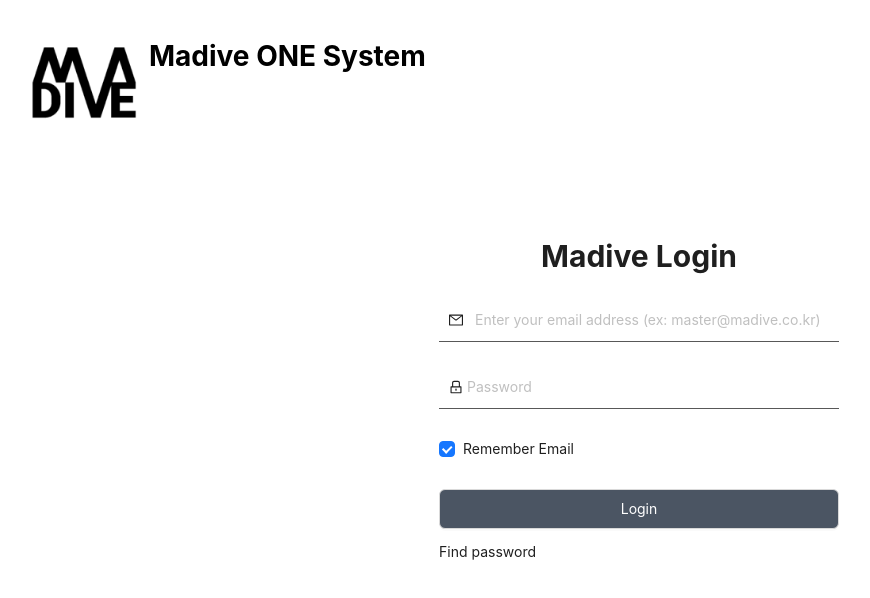
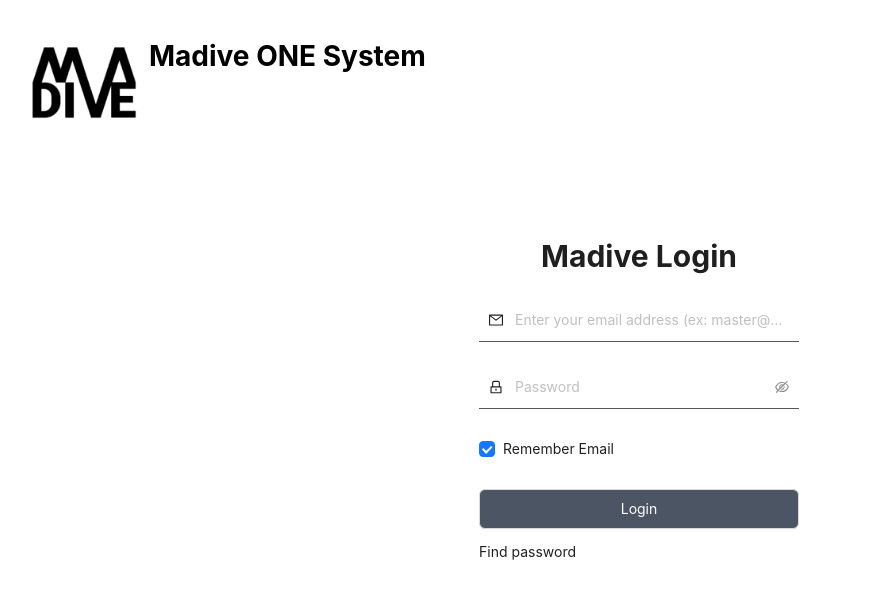
Before and after one commit to dinhhanhshinhands/Madive-one_FE, a React (Vite) app: page /login in a window 1280 px wide. Shown: the top 598 px of the page, without its empty margins (1-871 px from the left). Built offline with nearby package versions, Linux system fonts and the light colour scheme; what i18next-resources-to-backend would draw is missing.

Commit message:
Update login page, env, translation

```diff
--- /dev/null
+++ b/src/constants/index.ts
@@ -0,0 +1,3 @@
+export const EMAIL_KEY = 'email';
+export const FORM_REQUIRED_MESSAGE = "'${label}' is required";
+export const FORM_INVALID_MESSAGE = "'${label}' is invalid";
--- a/src/locales/en/common.json
+++ b/src/locales/en/common.json
@@ -2,5 +2,6 @@
   "uppercase": "{{value, uppercase}}",
   "capitalize": "{{value, capitalize}}",
   "lowercase": "{{value, lowercase}}",
-  "This field is required": "This field is required"
+  "This field is required": "This field is required",
+  "This field is not a valid email": "This field is not a valid email"
 }
--- a/src/locales/kr/common.json
+++ b/src/locales/kr/common.json
@@ -2,5 +2,6 @@
   "uppercase": "{{value, uppercase}}",
   "capitalize": "{{value, capitalize}}",
   "lowercase": "{{value, lowercase}}",
-  "This field is required": "이 필드는 필수입니다"
+  "This field is required": "이 필드는 필수입니다",
+  "This field is not a valid email": "이 필드는 유효한 이메일이 아닙니다"
 }
--- a/src/pages/login/index.tsx
+++ b/src/pages/login/index.tsx
@@ -4,10 +4,11 @@
 import { LockOutlined, MailOutlined } from '@ant-design/icons';
 import { Button, Checkbox, Form, Image, Row } from 'antd';
 
+import { useLogin } from '@/apis/hooks/auth';
 import { useAuth } from '@/utils/hooks/useAuth';
 
-import { StyledForm, StyledFormItem } from '@/pages/login/styled';
-import { paths } from '@/routes/routes';
+import { EMAIL_KEY } from '@/constants';
+import { StyledInput, StyledInputPassword } from '@/pages/login/styled';
 
 const loginLogo = '/src/assets/images/logo.png';
 
@@ -30,15 +31,36 @@
 const Login = ({ isAdmin = false }: LoginProps): JSX.Element => {
   const { t: commonTranslation } = useTranslation('common');
   const { t: loginTranslation } = useTranslation('login');
+  const navigate = useNavigate();
   const { login } = useAuth();
-  const navigate = useNavigate();
+  const [form] = Form.useForm<LoginFormType>();
+  const { isLoading, mutate } = useLogin();
 
-  const onSubmitForm = (formValues: unknown) => {
-    console.log('formValues', formValues);
+  const onSubmitForm = (formValues: LoginFormType) => {
+    if (formValues.rememberEmail) {
+      localStorage.setItem(EMAIL_KEY, formValues.email);
+    } else {
+      localStorage.removeItem(EMAIL_KEY);
+    }
 
-    login(isAdmin);
+    mutate(
+      {
+        email: formValues.email,
+        password: formValues.password,
+      },
+      {
+        onError: (err) => {
+          console.log('login error', err);
+        },
+        onSuccess: () => {
+          console.log('login success');
+        },
+      }
+    );
 
-    navigate(isAdmin ? paths.admin.index : paths.apo.index, { replace: true });
+    // login(isAdmin);
+
+    // navigate(isAdmin ? paths.admin.index : paths.apo.index, { replace: true });
   };
 
   return (
@@ -57,16 +79,21 @@
         </Row>
       </div>
       <div className="tw-flex tw-items-center tw-justify-center tw-h-screen">
-        <StyledForm
+        <Form<LoginFormType>
+          className="tw-w-1/4"
+          form={form}
           onFinish={onSubmitForm}
           initialValues={loginFormInitValues}
         >
           <h2 className="tw-text-3xl tw-text-center">Madive {loginTranslation('Login')}</h2>
           <Form.Item
             name="email"
-            rules={[{ required: true, message: commonTranslation('This field is required') }]}
+            rules={[
+              { required: true, message: commonTranslation('This field is required') },
+              // { type: 'email', message: commonTranslation('This field is not a valid email') },
+            ]}
           >
-            <StyledFormItem
+            <StyledInput
               prefix={<MailOutlined className="tw-mr-2" />}
               placeholder={`${loginTranslation('Enter your email address')} (ex: master@madive.co.kr)`}
             />
@@ -75,9 +102,8 @@
             name="password"
             rules={[{ required: true, message: commonTranslation('This field is required') }]}
           >
-            <StyledFormItem
-              type="password"
-              prefix={<LockOutlined className="mr-2" />}
+            <StyledInputPassword
+              prefix={<LockOutlined className="tw-mr-2" />}
               placeholder={loginTranslation('Password')}
               // placeholder={commonTranslation('capitalize', { value: loginTranslation('Password') })}
             />
@@ -92,12 +118,14 @@
             <Button
               className="tw-w-full tw-h-10 tw-bg-gray-600 tw-text-white tw-capitalize"
               htmlType="submit"
+              loading={isLoading}
+              disabled={isLoading}
             >
               {loginTranslation('Login')}
             </Button>
             {!isAdmin && <div className="tw-mt-3">{loginTranslation('Find password')}</div>}
           </Form.Item>
-        </StyledForm>
+        </Form>
       </div>
     </div>
   );
--- a/src/pages/login/styled.ts
+++ b/src/pages/login/styled.ts
@@ -5,11 +5,22 @@
   width: 400px;
 `;
 
-const StyledFormItem = styled(Input)`
+const StyledInput = styled(Input)`
   border-radius: 0;
   border: none;
   border-bottom: 1px solid #585858;
   padding: 10px;
 `;
 
-export { StyledForm, StyledFormItem };
+const StyledInputPassword = styled(Input.Password)`
+  border-radius: 0;
+  border: none;
+  border-bottom: 1px solid #585858;
+  padding: 10px;
+  span.ant-input-prefix {
+    width: 22px;
+    height: 22px;
+  }
+`;
+
+export { StyledForm, StyledInput, StyledInputPassword };
--- a/src/types/entities/auth.ts
+++ b/src/types/entities/auth.ts
@@ -1,4 +1,4 @@
 export interface LoginEntity {
-  username: string;
+  email: string;
   password: string;
 }
```
Also changed, not shown: 1 other file (tests, documents, lock files or other folders).
